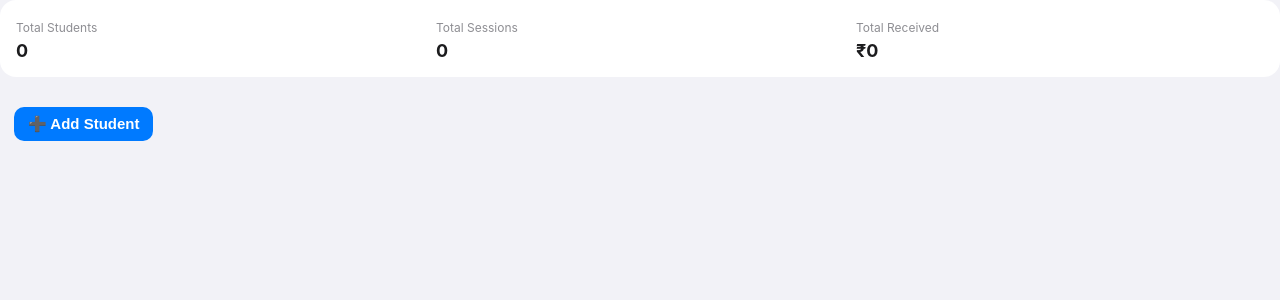
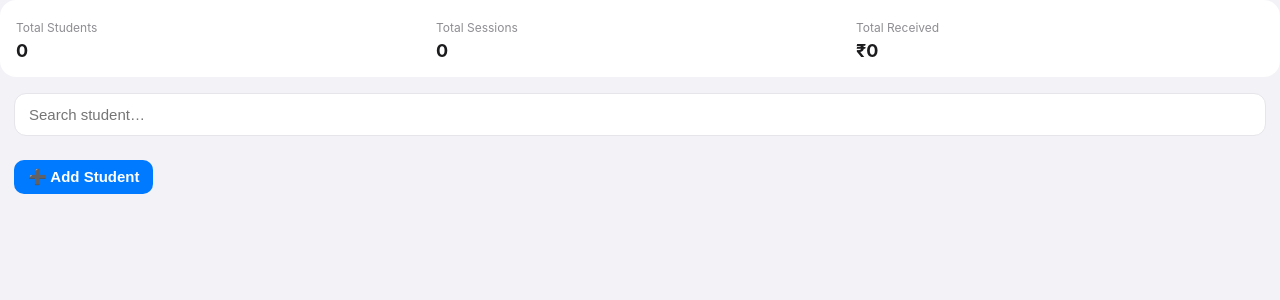
Before and after one commit to rohitvermaAI/superprof-app, a FastAPI app: page / in a window 1280 px wide. Shown: the part 89-389 px from the top of the page. Run offline with FastAPI, Linux system fonts and the light colour scheme.

Commit message:
searchbar added

```diff
--- a/static/style.css
+++ b/static/style.css
@@ -357,3 +357,14 @@ button:active {
   font-size: 13px;
   color: var(--muted);
 }
+.search-box {
+  padding: 0 14px 10px;
+}
+
+.search-box input {
+  width: 100%;
+  padding: 12px 14px;
+  border-radius: 12px;
+  border: 1px solid #e5e5ea;
+  font-size: 15px;
+}
--- a/templates/index.html
+++ b/templates/index.html
@@ -27,6 +27,7 @@
         </div>
     </header>
 
+
     <div class="summary-card">
         <div>
             <label>Total Students</label>
@@ -42,10 +43,13 @@
             <p>₹{{ summary.total_amount_received }}</p>
         </div>
     </div>
-
+    <div class="search-box">
+        <input type="text" id="studentSearch" placeholder="Search student…" onkeyup="searchStudents()" />
+    </div>
     <main class="container">
         {% for s in students %}
-        <div class="card">
+        <div class="card student-card" data-name="{{ s.name | lower }}" data-phone="{{ s.phone }}">
+
 
             <!-- Header: Name left, badges right -->
             <div class="card-header">
@@ -173,6 +177,21 @@
                 body: JSON.stringify({ name, fee, phone })
             }).then(() => location.reload());
         }
+        function searchStudents() {
+            const query = document.getElementById("studentSearch").value.toLowerCase();
+            const cards = document.querySelectorAll(".student-card");
+
+            cards.forEach(card => {
+                const name = card.dataset.name || "";
+                const phone = card.dataset.phone || "";
+
+                if (name.includes(query) || phone.includes(query)) {
+                    card.style.display = "block";
+                } else {
+                    card.style.display = "none";
+                }
+            });
+        }
 
     </script>
 
```
